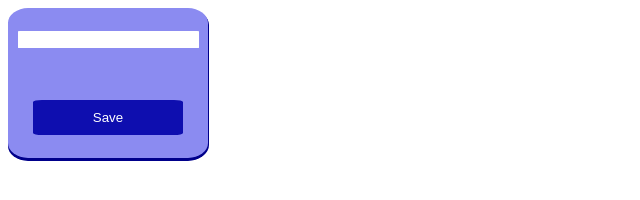
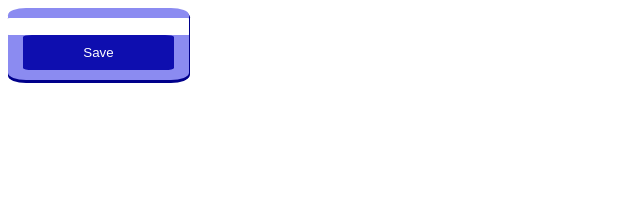
Before and after one commit to 2soNeon/hw_note, a plain HTML site: page index.html in a window 1280 px wide. Shown: the whole page, without its empty margins (0-640 px from the left). Drawn offline with Linux system fonts and the light colour scheme.

Commit message:
Update styles.css

```diff
--- a/styles.css
+++ b/styles.css
@@ -2,10 +2,11 @@
     background-color: rgb(139, 139, 241);
     border-radius: 10%;
     box-shadow: 0px 3px 0px darkblue, 1px 2px 0px darkblue;
-    width: 200px;
-    height: 150px;
+    width: fit-content;
+    height: fit-content;
     display: grid;
     place-items: center;
+
 }
 .text{
     color: #ffffff !important;
```
